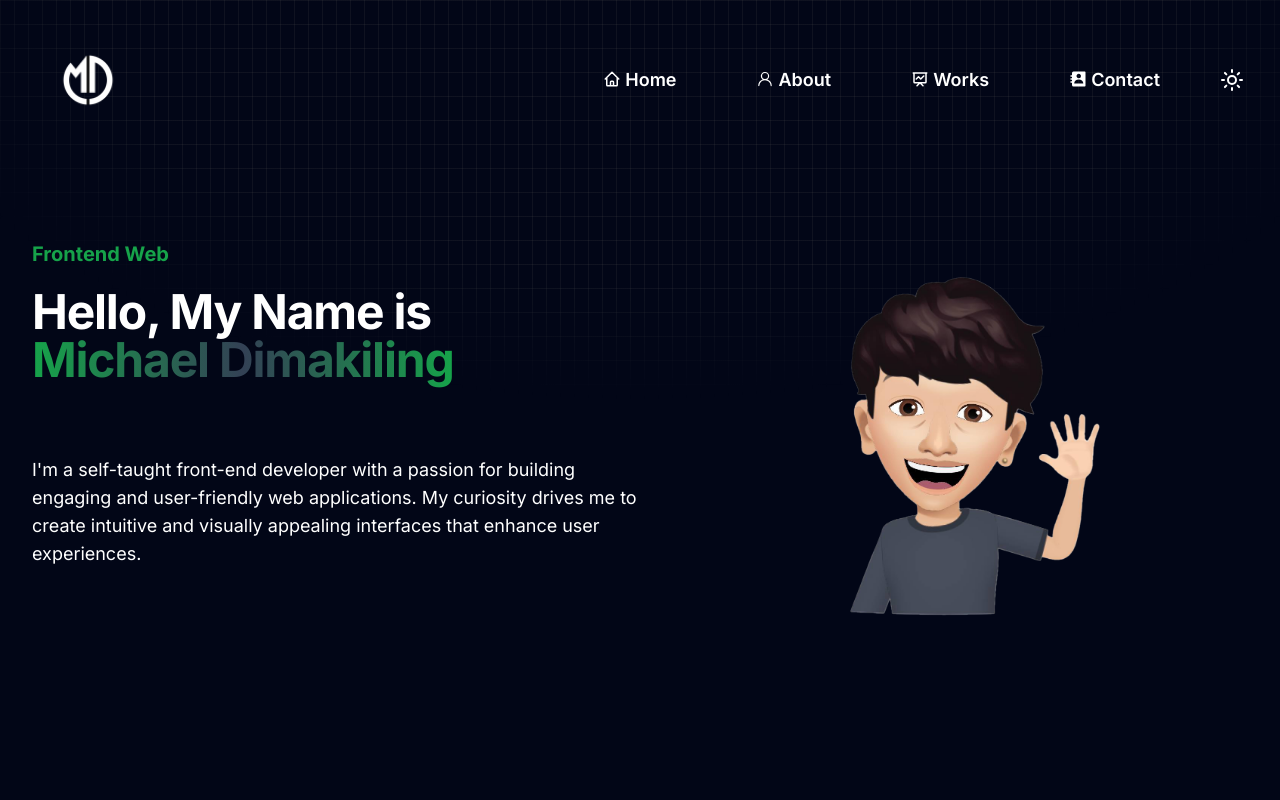
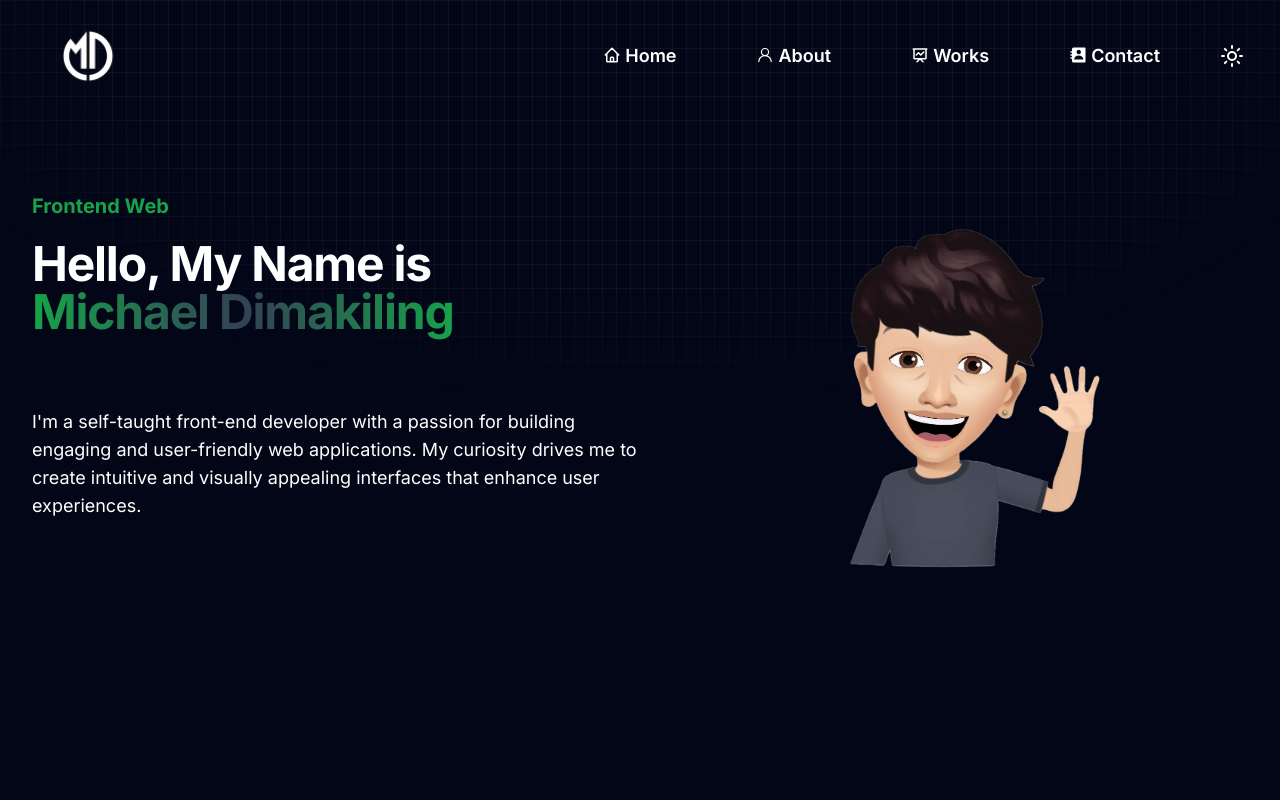
Before and after one commit to Dimakzkuru/Portfolio, a React (Vite) app: page / in a window 1280 px wide. Shown: the top 800 px of the page. Built offline with nearby package versions, Linux system fonts and the light colour scheme.

Commit message:
made some changes to navbar design

```diff
--- a/src/components/Navbar.jsx
+++ b/src/components/Navbar.jsx
@@ -53,9 +53,9 @@ const Navbar = () => {
       <nav
         className={`${
           isSticky
-            ? "sticky-nav shadow-lg bg-slate-700 dark:bg-white text-black "
+            ? "sticky-nav shadow-lg  dark:bg-white dark:text-black backdrop-blur-lg"
             : ""
-        } mb-20 flex items-center justify-between py-6 mx-auto px-8 z-10 `}
+        } mb-20 flex items-center justify-between  mx-auto px-8 z-10 `}
       >
         <motion.div
           initial={{ opacity: 0, y: -100 }}
--- a/src/index.css
+++ b/src/index.css
@@ -14,6 +14,6 @@
   top: 0; /* Make sure it stays at the top */
   width: 100%; /* Make it stretch the full width */
   z-index: 1000; /* Keep it above other elements */
-
+  height: 5rem;
   box-shadow: 0px 4px 8px rgba(0, 0, 0, 0.1); /* Optional shadow effect */
 }
```
